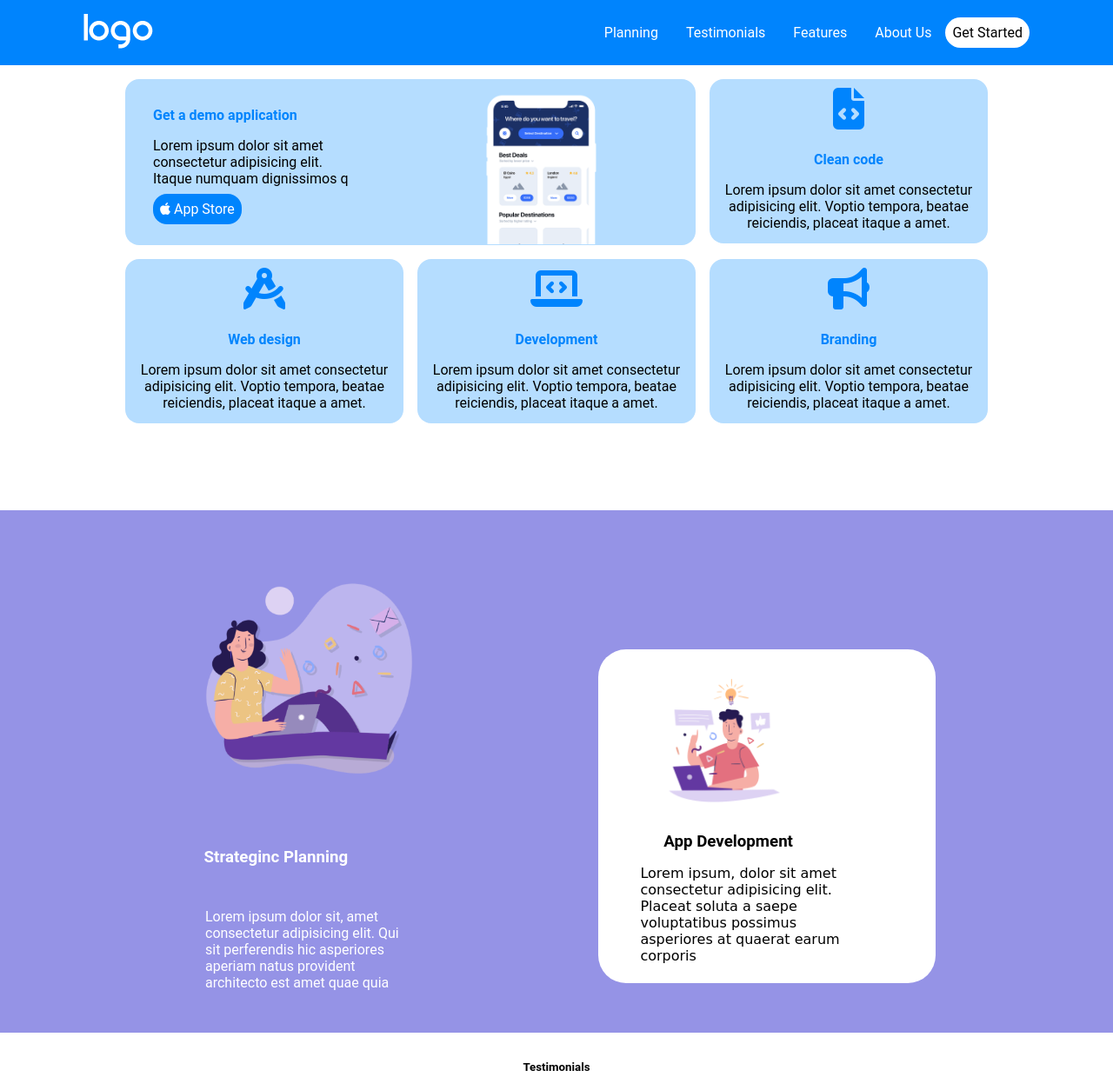
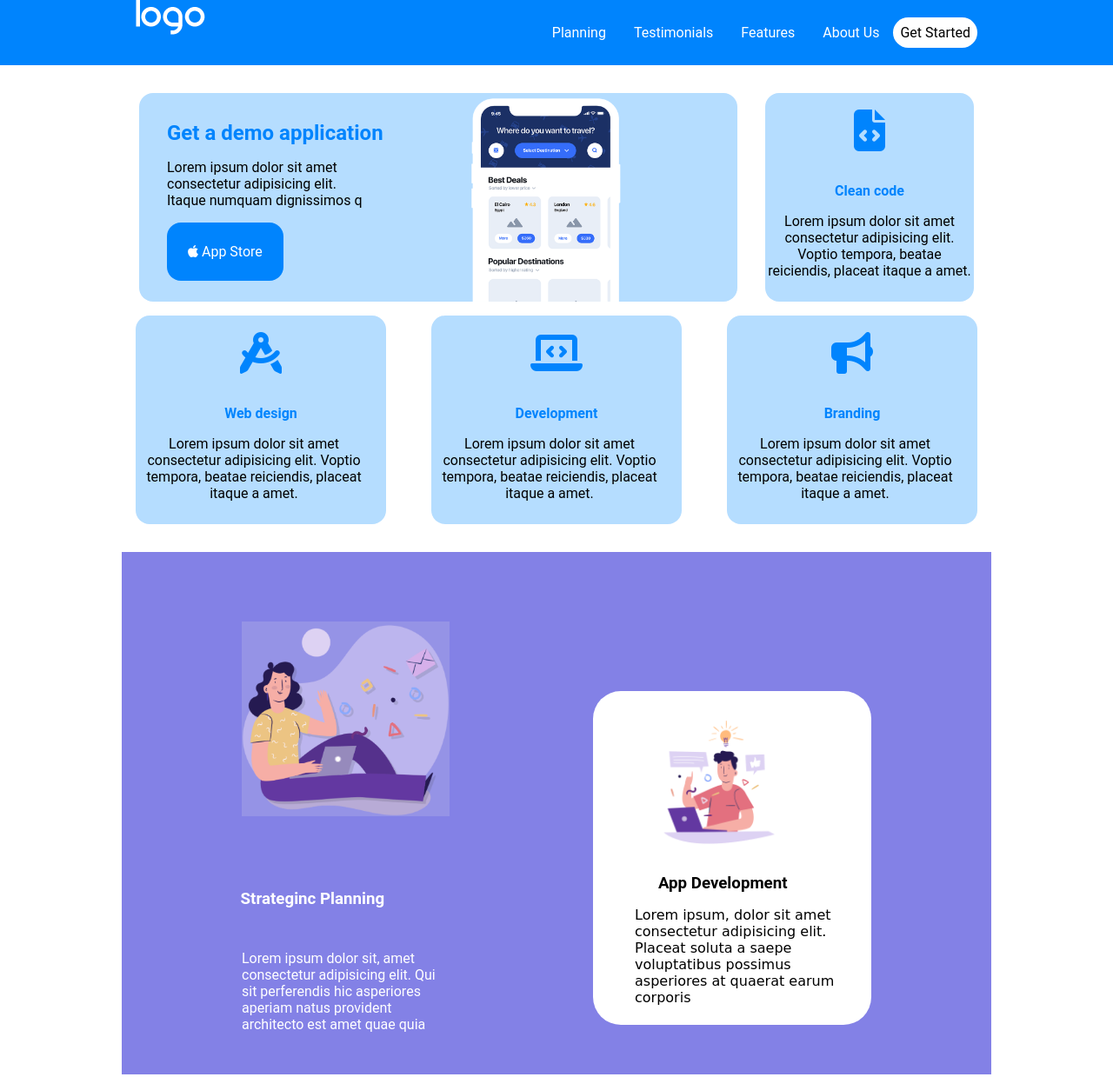
Before and after one commit to AleAlle62/htmlcss-responsive-layout, a plain HTML site: page index.html in a window 1280 px wide. Shown: the top 1239 px of the page at 87% size. Drawn offline with Linux system fonts and the light colour scheme.

Commit message:
da fare responsive

```diff
--- a/index.html
+++ b/index.html
@@ -42,7 +42,6 @@
 
     <section>
         <div class="secondocontainer">
-            <div class="container-for-box">
 
                 <!-- parte sopra -->
 
@@ -91,7 +90,6 @@
                 </div>
             </div>
         </div>
-        </div>
     </section>
 
     <!-- parte viola planning  -->
@@ -104,7 +102,7 @@
                 <p>Lorem ipsum dolor sit, amet consectetur adipisicing elit. Qui sit perferendis hic asperiores aperiam natus provident architecto est amet quae quia</p>
             </div>
             <div class="vio-dx">
-                <div class="blocco-sx-dev">
+                <div class="blocco-dx-dev">
                     <img src="img/planning2.png" >
                     <h3>App Development</h3>
                     <p>Lorem ipsum, dolor sit amet consectetur adipisicing elit. Placeat soluta a saepe voluptatibus possimus asperiores at quaerat earum corporis </p>
--- a/style.css
+++ b/style.css
@@ -6,10 +6,16 @@
 }
 
 /* general */
+
+
 .container {
-    max-width: 1120px;
+    height: 100%;
     margin: 0 auto;
     padding: 0 1rem;
+    width: 1000px;
+    display: flex;
+    justify-content: space-between;
+    background-color: #0084FD;
 }
 
 .btn {
@@ -25,14 +31,9 @@
 .nav-top {
     background-color: #0084FD;
     height: 4.7rem;
+    max-width: 100vw;
 }
 
-.nav-top .container {
-    display: flex;
-    justify-content: space-between;
-    align-items: center;
-    height: 100%;
-}
 
 .nav-top ul {
     display: none;
@@ -61,26 +62,15 @@
     .nav-top .nav-link {
         display: flex;
         align-items: center;
-        height: 70%;
+        height: 100%;
         padding: 0 1rem;
         text-decoration: none;
         color: white;
     }
 
 
-    .nav-top .btn:hover{
-        background-color: salmon;
-        color: black;
-        border-radius: 20px;
-        transition: 2s;
-        padding: 1.5em;
-    }
     .nav-top .nav-link:hover {
-        background-color: white;
-        color: black;
-        border-radius: 20px;
-        transition: 2s;
-        padding: 0.1em;
+        background-color: aquamarine;
     }
 
     .nav-top .btn {
@@ -88,7 +78,9 @@
         padding: .5rem;
     }
 
-
+    .nav-top .btn:hover {
+        background-color: lightgray;
+    }
 
     .hamburger {
         display: none;
@@ -101,27 +93,19 @@
 
 
 .secondocontainer {
-    max-width: 1120px;
-    margin: 0 auto;
-    padding: 0 1rem;
-    height: 30em;
-    background-color: white;
+    height: 35em;
 }
 
 
 /* parte sopra dei box */
 
 .sopra-box {
+    height: 20em;
     margin: 0 auto;
     padding: 0 1rem;
-    background-color: white;
-    width: 100%;
-    height: 40%;
-    margin-top: 1em;
-    position: relative;
+    width: 1000px ;
     display: flex;
-    /* justify-content: space-around; */
-    gap: 1em;
+    justify-content: center;
 }
 
 
@@ -129,15 +113,16 @@
 
 .sopra-sx {
     background-color:#b5ddff ;
-    width: 41em;
-    height: 100%;
+    width: 43em;
+    height: 15em;
     border-radius: 1em;
     display: flex;
-    margin-left: 2em;
+    margin-top: 2em;
 }
 
 .sopra-sx h4 {
     color: #0084FD;
+    font-size: 1.5em;
 }
 
 .sopra-sx .sx-sx {
@@ -148,6 +133,12 @@
     margin-top: 1em;
     margin-bottom: 1em;
     width: 15em;
+    margin-bottom: 2.5em;
+}
+
+.sopra-sx a:hover {
+    transition: 2s;
+    background-color: blue;
 }
 
 .sopra-sx a {
@@ -155,12 +146,12 @@
     color: white;
     background-color: #0084FD;
     border-radius: 1em;
-    padding: 0.5em;
+    padding: 1.5em;
 }
 
 .sopra-sx img{
-    height: 11em;
-    margin-left: 6em;
+    height: 15em;
+    margin-left: 3em;
     margin-bottom: -175px;
 }
 
@@ -172,9 +163,11 @@
 
 .sopra-dx{
 
-    height: 189px;
+    height: 15em;
     background-color: #b5ddff;
-    width: 20em;
+    width: 15em;
+    margin-left: 2em;
+    margin-top: 2em;
     border-radius: 1em;
     font-size: 1em;
     text-align: center;
@@ -186,7 +179,7 @@
 
 .sopra-dx .code {
     font-size: 3em;
-    padding: 0.2em;
+    padding: 0.4em;
     display: flex;
     justify-content: center;
 }
@@ -200,7 +193,7 @@
 
 .sopra-dx p {
     color: black;
-    width: 20em;
+    width: 15em;
 }
 
 
@@ -210,21 +203,22 @@
 /* sotto */
 
 .container-sotto {
-    background-color: white;
-    height: 189px;
-    margin-top: 1em;
+    height: 20em;
+    margin: 0 auto;
+    padding: 0 1rem;
+    width: 1000px ;
     display: flex;
-    justify-content: center;
-    gap: 1em;
+    justify-content: space-between;
 }
 
 
 /* 1 */
 
 .sotto-uno{
-    height: 189px;
+    margin-top: -2em;
+    height: 15em;
     background-color: #b5ddff;
-    width: 20em;
+    width: 18em;
     border-radius: 1em;
     font-size: 1em;
     text-align: center;
@@ -236,7 +230,7 @@
 
 .sotto-uno .logo {
     font-size: 3em;
-    padding: 0.2em;
+    padding: 0.4em;
     display: flex;
     justify-content: center;
 }
@@ -250,43 +244,55 @@
 
 .sotto-uno p {
     color: black;
-    width: 20em;
+    width: 17em;
 
-}
+} */
 
 /* parte viola  */
 
 .violagrosso {
-    background-color: #9593e6;
+    background-color: #8381e6;
+    height: 37em;
 }
 
 
 
 .container-viola {
+    height: 100%;
     margin: 0 auto;
     padding: 0 1rem;
-    height: 100%;
-    margin-top: 1em;
-    width: 1000px;
+    width: 1000px ;
     display: flex;
+    justify-content: center;
+    background-color: #8381e6;
 }
 
 
 .vio-sx {
     height: 100%;
     width: 50%;
-    background-color: #9593e6;
 }
 
 
 
 .vio-dx {
-    height: 5vh;
-    width: 50%;
-    background-color: #9593e6;
-    display: flex;
-    justify-content: center;
+    height: 100%;
+    width: 25em;
 }
+
+
+
+.vio-sx img:hover{
+    transition: 2s;
+    scale: 1.3;
+}
+
+.vio-dx:hover{
+    transition: 2s;
+    scale: 1.05;
+}
+
+
 
 .vio-sx img {
     height: 14em;
@@ -308,29 +314,29 @@
 }
 
 
-.blocco-sx-dev {
+.blocco-dx-dev {
     background-color: white;
     height: 24em;
-    width: 80%;
+    width: 20em;
     margin-top: 10em;
     display: flex;
     flex-direction: column;
     border-radius: 2em;
 }
 
-.blocco-sx-dev img {
+.blocco-dx-dev img {
     height: 210px;
     width: 210px;
     padding: 2em;
     margin-left: 2.5em;
 }
 
-.blocco-sx-dev h3{
+.blocco-dx-dev h3{
     margin-left: 4em;
 }
 
 
-.blocco-sx-dev p{
+.blocco-dx-dev p{
     margin-left: 3em;
     width: 15em;
     margin-top: 1em;
@@ -371,9 +377,10 @@
 
 /* clipPath per le immagini */
 
-
-
-
+.box-1-tondo:hover {
+    transition: 2s;
+    scale: 1.1;
+}
 
 
 
@@ -404,8 +411,8 @@
 }
 
 .immagine-testo-1-box h4 {
-    padding: 7em;
-    margin-left: 9.2em;
+    padding: 1em;
+    /* margin-left: 9.2em; */
 }
 
 
@@ -417,6 +424,10 @@
     height: 55em;
 }
 
+.primo-box-up:hover{
+    transition: 2s;
+    scale: 1.1;
+}
 
 .container-calendario {
     height: 100%;
@@ -546,6 +557,13 @@
     font-size: 1.5em;
 }
 
+.ubus-right p:hover {
+    transition: 2s;
+    scale: 1.2;
+    background-color: #8381e6;
+}
+
+
 .ubus-right p {
     margin-left: 4.5em;
     margin-top: 2em;
@@ -609,6 +627,12 @@
     width: 60em;
 }
 
+.free .get-started:hover {
+    transition: 2s;
+    scale: 1.2;
+}
+
+
 .free .get-started {
     background-color: white;
     width: 20em;
```
Lines whose indentation alone changed are shown as unchanged.
